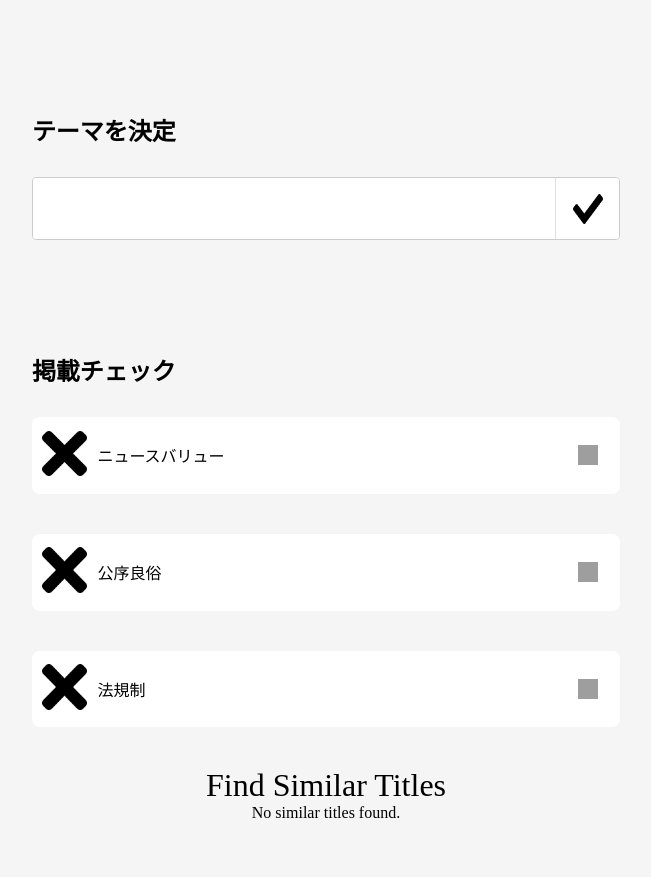
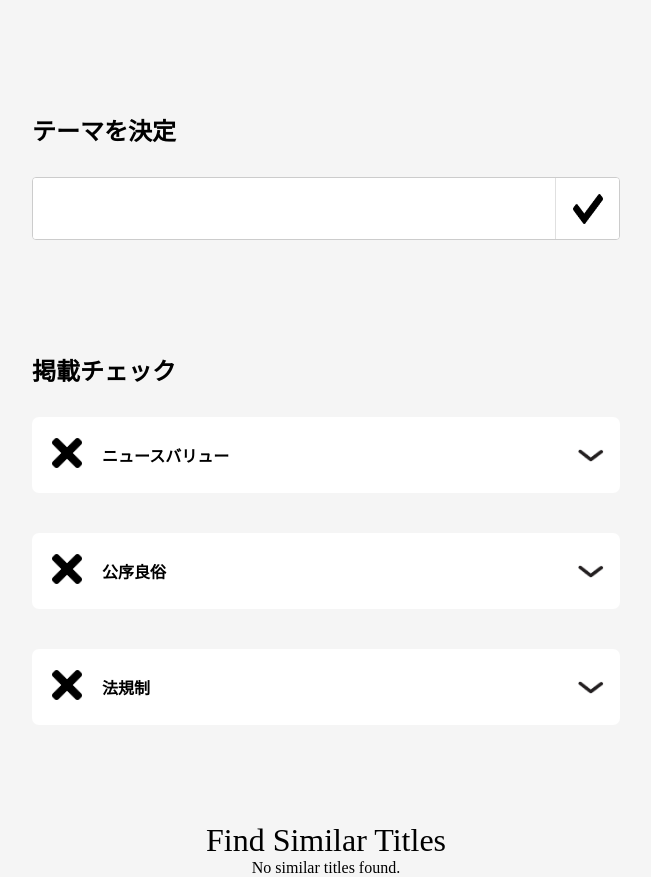
Before and after one commit to 20241214PRTIMESHackathonTeamA/PRCompass, a Vue app in the folder client/: page /about in a window 1280 px wide. Shown: the whole page, without its empty margins (314-965 px from the left). Before the commit the page ends 822 px from the top, so only its background shows below. Built offline with nearby package versions, Linux system fonts and the light colour scheme; grey boxes are pictures that could not be loaded; the HTML template or start-up script is replaced by a standard one.

Commit message:
[FIX] JudgeResult css design

```diff
--- a/client/src/components/JudgeResult/index.vue
+++ b/client/src/components/JudgeResult/index.vue
@@ -22,7 +22,7 @@ defineProps({
 import { ref } from 'vue'
 import checkmarkImage from '../../assets/icon_checkmark.png'
 import crossmarkImage from '../../assets/icon_crossmark.png'
-import dropdownImage from '../../assets/icon_nav_under_arrow_.png'
+import dropdownImage from '../../assets/icon_nav_under_arrow.png'
 import loadingImage from '../../assets/loading.svg'
 
 const showDetails = ref(false)
@@ -36,11 +36,15 @@ function toggleDetails() {
   <div class="container">
     <!-- 白い四角 -->
     <div class="rectangle">
+
       <!-- チェックマークまたはバツマーク、ローディング表示 -->
       <div class="icon">
-        <img v-if="loading" :src="loadingImage" alt="Loading Icon" loading="eager" />
+        <img v-if="loading" :src="loadingImage" class="loading-mark-img" alt="Loading Icon" loading="eager" />
         <!-- ローディングスピナー -->
-        <img v-else :src="result?.isValid ? checkmarkImage : crossmarkImage" alt="Result Icon" />
+        <img v-else
+          :src="result?.isValid ? checkmarkImage : crossmarkImage"
+          :class="result?.isValid ? 'check-mark-img': 'cross-mark-img'"
+          alt="Result Icon" />
       </div>
       <!-- テキスト -->
       <span class="text">{{ label }}</span>
@@ -57,42 +61,50 @@ function toggleDetails() {
 </template>
 
 <style scoped>
-/* コンポーネント全体 */
 .container {
-  margin-bottom: 20px; /* コンポーネント間隔 */
-  width: 588.26px; /* 全体の固定幅 */
+  margin-bottom: 20px;
+  width: 588px;
 }
-
 /* 白い四角 */
 .rectangle {
   display: flex;
   align-items: center;
   justify-content: space-between;
   width: 100%;
-  height: 76.77px;
-  background: #ffffff;
-  border-radius: 7.76295px;
-  padding: 0 10px;
+  height: 76px;
+  background: var(--color-white);
+  border-radius: 7px;
+  padding-left: 20px;
+  padding-right: 10px;
 }
 
-/* チェックマークまたはバツマークのアイコン */
-.icon {
-  flex-shrink: 0;
-  margin-right: 10px; /* テキストとの間隔を設定 */
+.icon .check-mark-img,
+.icon .cross-mark-img,
+.icon .loading-mark-img
+{
+  margin-right: 20px;
 }
-
-.icon img {
-  width: 45.51px;
-  height: 45.51px;
+.icon .check-mark-img {
+  width: 47px;
+  height: 35px;
+}
+.icon .cross-mark-img {
+  width: 30px;
+  height: 30px;
+}
+.icon .loading-mark-img {
+  width: 30px;
+  height: 30px;
 }
 
 /* テキストの位置 */
 .text {
+  width: 100%;
   font-size: 16px;
   color: #000;
   margin-left: 0; /* 左寄せ */
-  flex-grow: 1; /* アイコンの右隣に余白があれば埋める */
   text-align: left; /* テキストを左寄せ */
+  font-weight: bold;
 }
 
 /* ボタンのスタイル */
@@ -121,8 +133,8 @@ function toggleDetails() {
 
 /* ボタン内のアイコン */
 .dropdown-icon {
-  width: 20px; /* アイコンのサイズを固定 */
-  height: 20px;
+  width: 26px; /* アイコンのサイズを固定 */
+  height: 13px;
 }
 
 /* 詳細表示（灰色スペース） */
--- a/client/src/views/AboutView.vue
+++ b/client/src/views/AboutView.vue
@@ -127,5 +127,8 @@ const handleJudgeClick = (inputValue: string) => {
   justify-content: flex-start;
   flex-direction: column;
 }
+.judge-results-wrapper {
+  margin-bottom: 57px;
+}
 
 </style>
```
